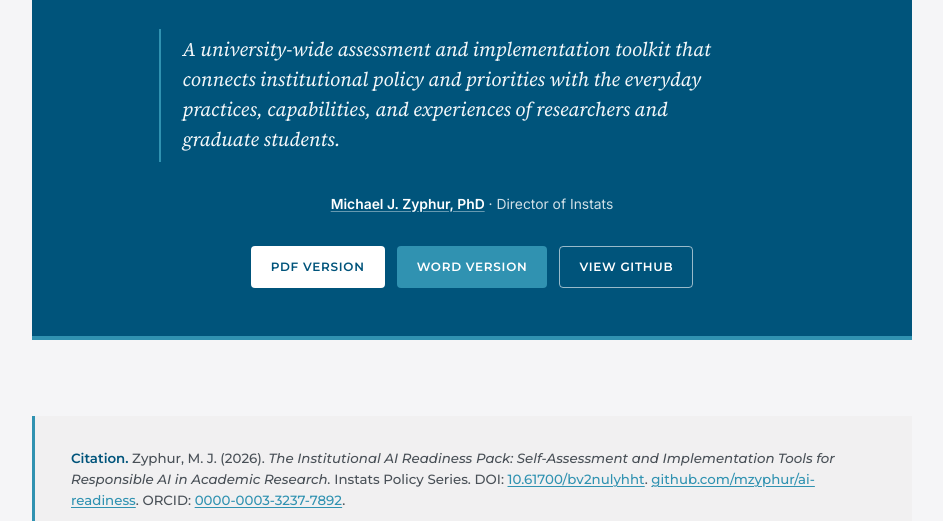
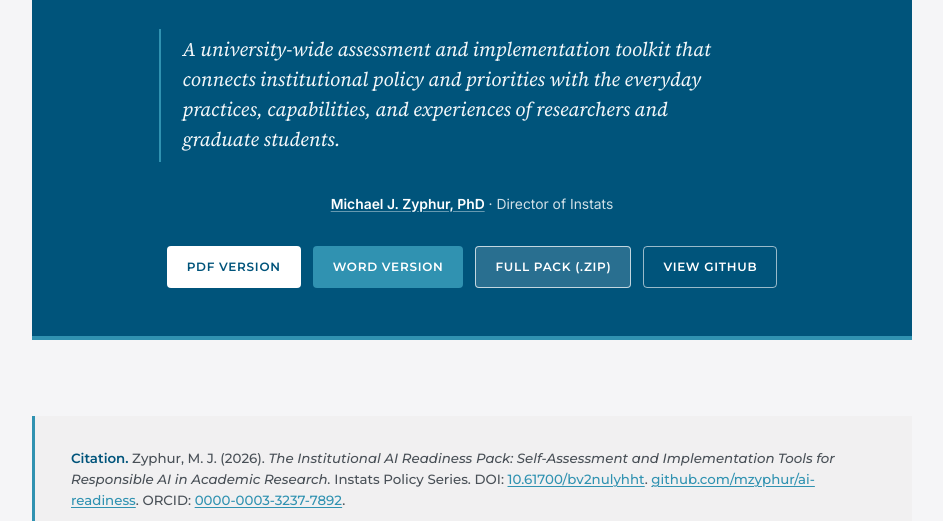
Before and after one commit to mzyphur/ai-readiness, a plain HTML site: page docs/index.html in a window 1280 px wide. Shown: the part 271-792 px from the top of the page, without its empty margins (168-1111 px from the left). Drawn offline with Linux system fonts and the light colour scheme.

Commit message:
Add complete-pack ZIP download

```diff
--- a/docs/index.html
+++ b/docs/index.html
@@ -74,6 +74,7 @@
     <div class="hero-actions">
       <a class="hero-btn hero-btn-pdf" href="Instats - The Institutional AI Readiness Pack.pdf" download>PDF version</a>
       <a class="hero-btn hero-btn-docx" href="Instats - The Institutional AI Readiness Pack.docx" download>Word version</a>
+      <a class="hero-btn hero-btn-zip" href="Instats - The Institutional AI Readiness Pack.zip" download>Full pack (.zip)</a>
       <a class="hero-btn hero-btn-repo" href="https://github.com/mzyphur/ai-readiness" target="_blank" rel="noopener">View GitHub</a>
     </div>
   </div>
--- a/docs/report.css
+++ b/docs/report.css
@@ -1104,6 +1104,18 @@
   color: var(--instats-primary, #00547B);
   transform: translateY(-1px);
 }
+.hero-btn-zip {
+  background: rgba(255, 255, 255, 0.16);
+  color: #FFFFFF;
+  border: 1px solid rgba(255, 255, 255, 0.72);
+  padding: 10px 19px;
+}
+.hero-btn-zip:hover {
+  background: #FFFFFF;
+  color: var(--instats-primary, #00547B);
+  border-color: #FFFFFF;
+  transform: translateY(-1px);
+}
 .hero-btn-repo {
   background: transparent;
   color: #FFFFFF;
```
Also changed, not shown: docs/index.instats.html (+2 -1 lines), docs/report.instats.css (+12 -0 lines), docs/index.instats.manifest.txt, 2 other files.
